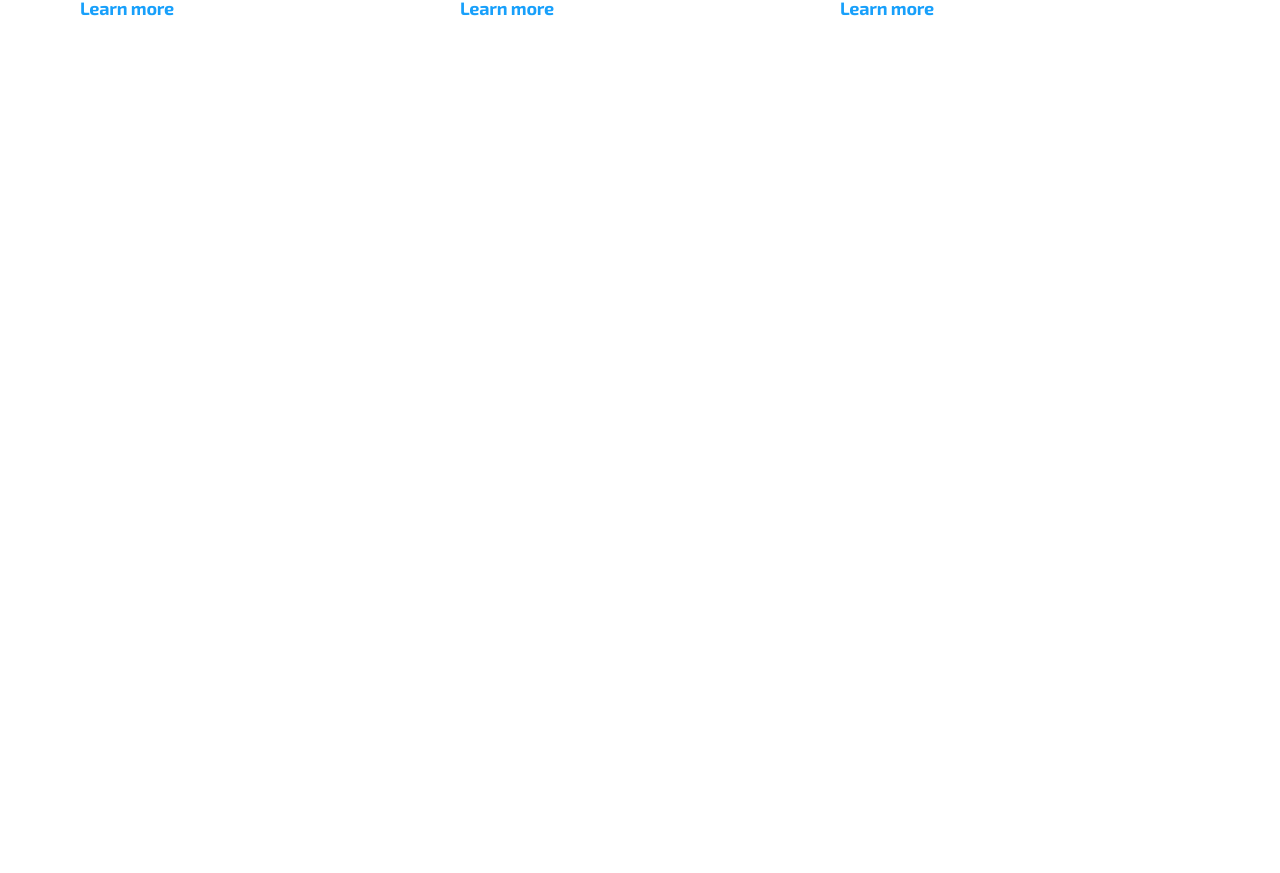
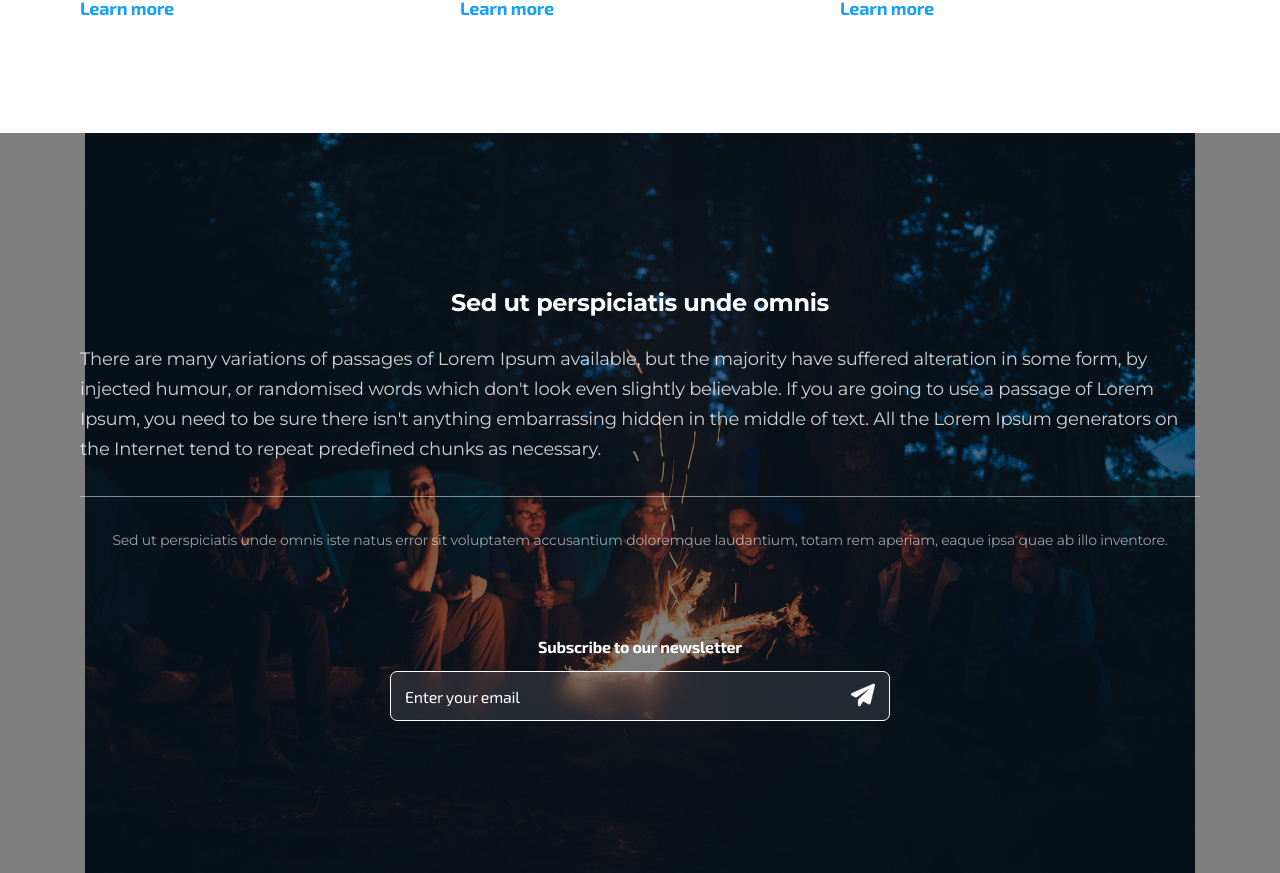
Before and after one commit to chlgusrb97/code-test-dfluid, a React (Create React App) app: page / in a window 1280 px wide. Shown: the part 693-1566 px from the top of the page. Before the commit the page ends 826 px from the top, so only its background shows below. Built offline with nearby package versions, Linux system fonts and the light colour scheme.

Commit message:
design: NewsLetter UI

```diff
--- a/src/components/Home.tsx
+++ b/src/components/Home.tsx
@@ -1,9 +1,11 @@
 import styled from "@emotion/styled";
 import ProfileList from "./ProfileList/ProfileList";
+import NewsLetter from "./NewsLetter/NewsLetter";
 
 const Home = () => {
   return (
     <HomeWrapper>
+      <HeadContainer>
         <HeadTitle>
           Snap photos and share like
           <br />
@@ -11,6 +13,9 @@ const Home = () => {
         </HeadTitle>
 
         <ProfileList />
+      </HeadContainer>
+
+      <NewsLetter />
     </HomeWrapper>
   );
 };
@@ -18,8 +23,12 @@ const Home = () => {
 export default Home;
 
 const HomeWrapper = styled.div`
-  padding: 120px 80px 0;
+  padding: 120px 0 0;
   background-color: #fff;
+`;
+
+const HeadContainer = styled.div`
+  padding: 0 80px;
 `;
 
 const HeadTitle = styled.h1`
--- /dev/null
+++ b/src/components/NewsLetter/NewsLetter.tsx
@@ -0,0 +1,29 @@
+import styled from "@emotion/styled";
+import NewsLetterText from "./NewsLetterText/NewsLetterText";
+import NewsLetterSubscribe from "./NewsLetterSubscribe/NewsLetterSubscribe";
+
+const NewsLetter = () => {
+  return (
+    <NewsLetterWrapper>
+      <NewsLetterText />
+
+      <NewsLetterSubscribe />
+    </NewsLetterWrapper>
+  );
+};
+
+export default NewsLetter;
+
+const NewsLetterWrapper = styled.div`
+  display: flex;
+  flex-direction: column;
+  justify-content: space-between;
+  align-items: center;
+  width: 100%;
+  height: 740px;
+  padding: 152px 80px;
+  color: #fff;
+  background: rgba(0, 0, 0, 0.5) url("/images/banner.jpg") no-repeat center /
+    contain;
+  background-blend-mode: multiply;
+`;
--- /dev/null
+++ b/src/components/NewsLetter/NewsLetterSubscribe/NewsLetterSubscribe.tsx
@@ -0,0 +1,65 @@
+import styled from "@emotion/styled";
+
+const NewsLetterSubscribe = () => {
+  return (
+    <SubscribeContainer>
+      <Title>Subscribe to our newsletter</Title>
+
+      <InputBox>
+        <Input type="text" placeholder="Enter your email" />
+
+        <Submit type="submit">
+          <img src="/images/paper-plane.png" alt="전송아이콘" />
+        </Submit>
+      </InputBox>
+    </SubscribeContainer>
+  );
+};
+
+export default NewsLetterSubscribe;
+
+const SubscribeContainer = styled.div``;
+
+const Title = styled.h2`
+  padding-bottom: 16px;
+  font-size: 16px;
+  font-family: Exo2-Bold;
+  letter-spacing: -0.24px;
+  text-align: center;
+`;
+
+const InputBox = styled.div`
+  display: flex;
+  width: 500px;
+  height: 50px;
+  border: 1px solid #fff;
+  padding: 4px 10px 4px 4px;
+  border-radius: 7px;
+  background-color: rgba(255, 255, 255, 0.1);
+  backdrop-filter: blur(10px);
+`;
+
+const Input = styled.input`
+  width: 100%;
+  height: 100%;
+  padding-left: 10px;
+  color: #fff;
+  background-color: transparent;
+  font-family: Exo2-Regular;
+  letter-spacing: -0.24px;
+
+  ::placeholder {
+    color: #fff;
+  }
+`;
+
+const Submit = styled.button`
+  margin-left: 8px;
+  background-color: transparent;
+  cursor: pointer;
+
+  > img {
+    width: 32px;
+    height: 32px;
+  }
+`;
--- /dev/null
+++ b/src/components/NewsLetter/NewsLetterText/NewsLetterText.tsx
@@ -0,0 +1,64 @@
+import styled from "@emotion/styled";
+
+const NewsLetterText = () => {
+  return (
+    <TextContainer>
+      <Title>Sed ut perspiciatis unde omnis</Title>
+      <Text>
+        There are many variations of passages of Lorem Ipsum available, but the
+        majority have suffered alteration in some form, by injected humour, or
+        randomised words which don't look even slightly believable. If you are
+        going to use a passage of Lorem Ipsum, you need to be sure there isn't
+        anything embarrassing hidden in the middle of text. All the Lorem Ipsum
+        generators on the Internet tend to repeat predefined chunks as
+        necessary.
+      </Text>
+
+      <DvideLine />
+
+      <SubText>
+        Sed ut perspiciatis unde omnis iste natus error sit voluptatem
+        accusantium doloremque laudantium, totam rem aperiam, eaque ipsa quae ab
+        illo inventore.
+      </SubText>
+    </TextContainer>
+  );
+};
+
+export default NewsLetterText;
+
+const TextContainer = styled.div`
+  display: flex;
+  flex-direction: column;
+  align-items: center;
+  width: 100%;
+`;
+
+const DvideLine = styled.div`
+  width: 100%;
+  height: 1px;
+  background-color: rgba(255, 255, 255, 0.5);
+  margin: 32px 0;
+`;
+
+const Title = styled.h2`
+  padding-bottom: 23px;
+  font-size: 24px;
+  font-family: Montserrat-Bold;
+  line-height: 36px;
+  letter-spacing: -0.36px;
+`;
+
+const Text = styled.p`
+  color: rgba(255, 255, 255, 0.8);
+  font-size: 18px;
+  line-height: 30px;
+  letter-spacing: -0.27px;
+`;
+
+const SubText = styled.p`
+  color: rgba(255, 255, 255, 0.6);
+  font-size: 14px;
+  line-height: 22px;
+  letter-spacing: -0.21px;
+`;
```
Also changed, not shown: public/images/banner.jpg (added), public/images/paper-plane.png (added). Lines whose indentation alone changed are shown as unchanged.
